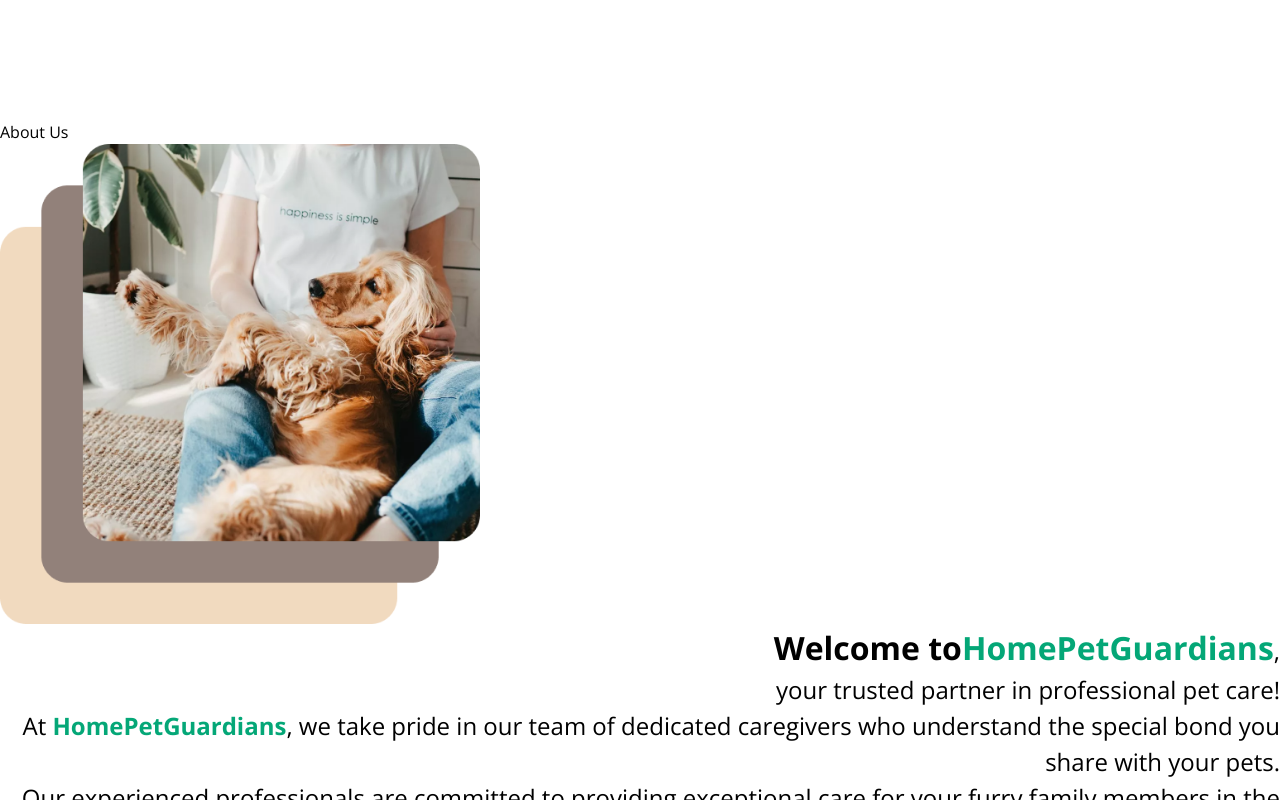
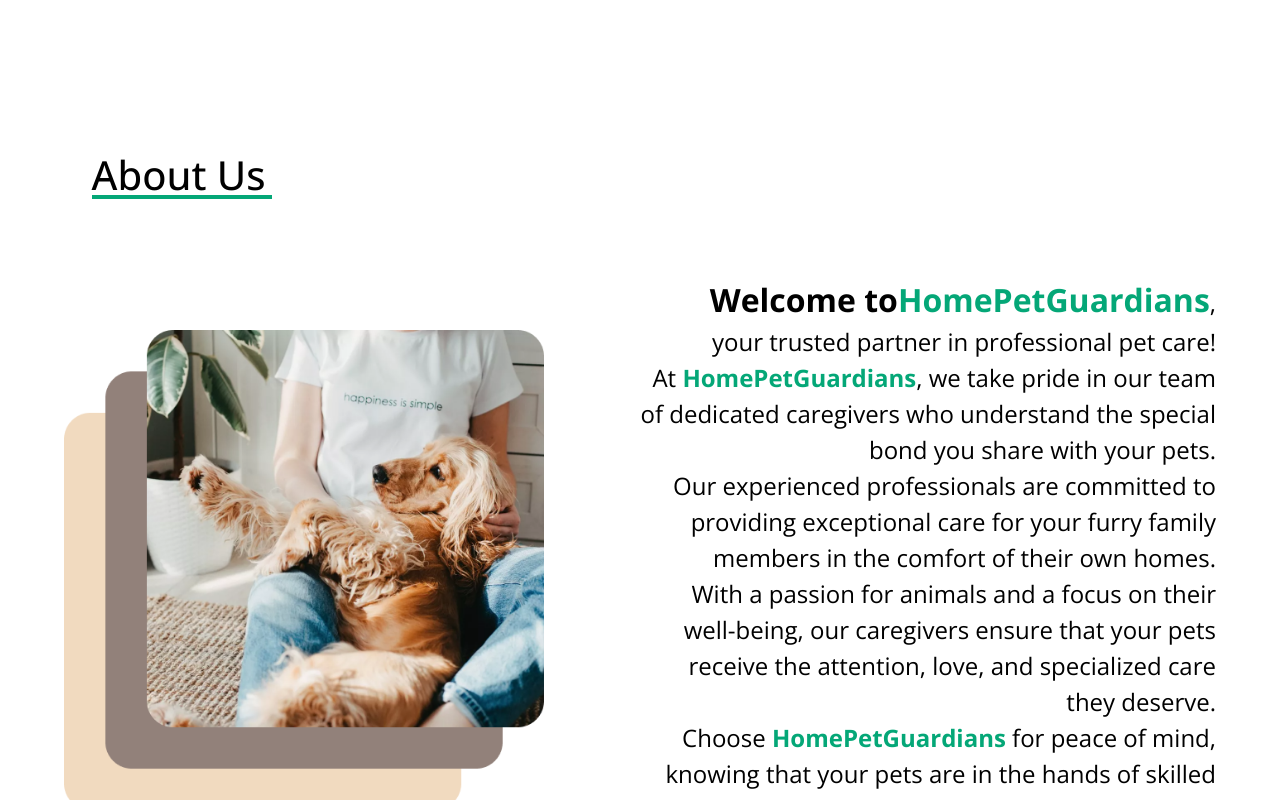
Before and after one commit to ProfessorKT/homepetguardians, a Next.js app: page / in a window 1280 px wide. Shown: the part 1480-2280 px from the top of the page. Built offline with nearby package versions, Linux system fonts and the light colour scheme; no server answers.

Commit message:
revert change

```diff
--- a/app/components/AboutUs.jsx
+++ b/app/components/AboutUs.jsx
@@ -5,13 +5,13 @@
 
 const AboutUs = () => {
   return (
-    <div name="about-us" classNameName="w-full h-screen">
-      <div classNameName="grid h-screen place-items-center mx-auto w-full">
-        <div classNameName="  lg:mt-[100px] lg:grid xl:grid-cols-4 lg:grid-cols-2 block gap-0 mx-[15%] lg:mx-[50px] w-[95%] sm:w-[90%] xl:w-[90%] 2xl:w-[85%]">
-          <div classNameName="grid content-center lg:col-span-1 xl:col-span-2 lg:max-w-[840px] w-full lg:mr-8">
-            <div classNameName="grid w-full items-center  text-3xl lg:text-6xl xl:text-7xl font-medium grow ">
-              <div classNameName="md:mt-[-50px] md:flex-col md:w-[80%] md:mx-auto">
-                <h1 classNameName="text-[40px] font-medium border-b-[4px] border-[#04A777] text-left w-[180px] lg:mt-[-150px] lg:ml-[-30px] md:ml-[-30px] md:mt-10px mt-20">
+    <div name="about-us" className="w-full h-screen">
+      <div className="grid h-screen place-items-center mx-auto w-full">
+        <div className="  lg:mt-[100px] lg:grid xl:grid-cols-4 lg:grid-cols-2 block gap-0 mx-[15%] lg:mx-[50px] w-[95%] sm:w-[90%] xl:w-[90%] 2xl:w-[85%]">
+          <div className="grid content-center lg:col-span-1 xl:col-span-2 lg:max-w-[840px] w-full lg:mr-8">
+            <div className="grid w-full items-center  text-3xl lg:text-6xl xl:text-7xl font-medium grow ">
+              <div className="md:mt-[-50px] md:flex-col md:w-[80%] md:mx-auto">
+                <h1 className="text-[40px] font-medium border-b-[4px] border-[#04A777] text-left w-[180px] lg:mt-[-150px] lg:ml-[-30px] md:ml-[-30px] md:mt-10px mt-20">
                   About Us
                 </h1>
               </div>
@@ -23,25 +23,57 @@
                   minWidth: "480px",
                   maxHeight: "480px",
                 }}
-                classNameName="lg:block hidden"
+                className="lg:block hidden"
               />
             </div>
           </div>
-          <div className="lg:flex lg:place-content-end mt-10 lg:mt-0 lg:text-[24px] lg:text-right xl:col-span-2 sm:text-left">
+          <div class="lg:flex lg:place-content-end mt-10 lg:mt-0 lg:text-[24px] lg:text-right xl:col-span-2 sm:text-left">
             <div>
-              <span className="sm:text-[24px] md:text-[32px]  font-bold text-black">Welcome to</span>
-              <span className=" sm:text-[24px] md:text-[32px]  font-bold text-[#04A777]">HomePetGuardians</span>,
-              <br className="sm:mt-0"></br>
-              <span className=" sm:text-[14px] md:text-[20px] lg:text-[24px]">your trusted partner in professional pet care!</span>
-              <br className="lg:hidden"></br><br></br>
-              <span className=" sm:text-[14px] md:text-[20px] lg:text-[24px]">At <span className="font-bold text-[#04A777]">HomePetGuardians</span>, we take pride in our team of dedicated caregivers who understand the special bond you share with your pets.</span>
-              <br className="lg:hidden"></br><br></br>
-              <span className=" sm:text-[14px] md:text-[20px] lg:text-[24px]">Our experienced professionals are committed to providing exceptional care for your furry family members in the comfort of their own homes.</span>
-              <br className="lg:hidden"></br><br></br>
-              <span className=" sm:text-[14px] md:text-[20px] lg:text-[24px]">With a passion for animals and a focus on their well-being, our caregivers ensure that your pets receive the attention, love, and specialized care they deserve.</span>
-              <br className="lg:hidden"></br><br></br>
-              <span className=" sm:text-[14px] md:text-[20px] lg:text-[24px]">Choose <span className="font-bold text-[#04A777]">HomePetGuardians</span> for peace of mind, knowing that your pets are in the hands of skilled and compassionate professionals who treat them like family.</span>
-
+              <span className="sm:text-[24px] md:text-[32px]  font-bold text-black">
+                Welcome to
+              </span>
+              <span className=" sm:text-[24px] md:text-[32px]  font-bold text-[#04A777]">
+                HomePetGuardians
+              </span>
+              ,<br className="sm:mt-0"></br>
+              <span className=" sm:text-[14px] md:text-[20px] lg:text-[24px]">
+                your trusted partner in professional pet care!
+              </span>
+              <br className="lg:hidden"></br>
+              <br></br>
+              <span className=" sm:text-[14px] md:text-[20px] lg:text-[24px]">
+                At{" "}
+                <span className="font-bold text-[#04A777]">
+                  HomePetGuardians
+                </span>
+                , we take pride in our team of dedicated caregivers who
+                understand the special bond you share with your pets.
+              </span>
+              <br className="lg:hidden"></br>
+              <br></br>
+              <span className=" sm:text-[14px] md:text-[20px] lg:text-[24px]">
+                Our experienced professionals are committed to providing
+                exceptional care for your furry family members in the comfort of
+                their own homes.
+              </span>
+              <br className="lg:hidden"></br>
+              <br></br>
+              <span className=" sm:text-[14px] md:text-[20px] lg:text-[24px]">
+                With a passion for animals and a focus on their well-being, our
+                caregivers ensure that your pets receive the attention, love,
+                and specialized care they deserve.
+              </span>
+              <br className="lg:hidden"></br>
+              <br></br>
+              <span className=" sm:text-[14px] md:text-[20px] lg:text-[24px]">
+                Choose{" "}
+                <span className="font-bold text-[#04A777]">
+                  HomePetGuardians
+                </span>{" "}
+                for peace of mind, knowing that your pets are in the hands of
+                skilled and compassionate professionals who treat them like
+                family.
+              </span>
             </div>
           </div>
           <Image
@@ -52,7 +84,7 @@
               minWidth: "220px",
               maxHeight: "220px",
             }}
-            classNameName="lg:hidden block mx-auto mt-[10px] sm"
+            className="lg:hidden block mx-auto mt-[10px] sm"
           />
         </div>
       </div>
--- a/app/dashboard/page.jsx
+++ b/app/dashboard/page.jsx
@@ -1,34 +1,9 @@
-"use client";
 import React from "react";
-import { useAuth } from "@clerk/nextjs";
-import { initializeApp } from "firebase/app";
-import { getAuth, signInWithCustomToken } from "firebase/auth";
-import { useEffect } from "react";
-import firebaseConfig from "../../lib/firebase.config";
-
-initializeApp(firebaseConfig);
 
 const DashboardPage = () => {
-  const { getToken } = useAuth();
-
-  useEffect(() => {
-    const signInWithClerk = async () => {
-      const auth = getAuth();
-      const token = await getToken({ template: "integration_firebase" });
-      const userCredentials = await signInWithCustomToken(auth, token);
-
-      /**
-       * The userCredentials.user object will call the methods of
-       * the Firebase platform as an authenticated user.
-       */
-      console.log("user ::", userCredentials.user);
-    };
-
-    signInWithClerk();
-  }, []);
   return (
     <>
-      <div> DashboardPage </div>
+      <div> DashboardPage</div>
     </>
   );
 };
```
Also changed, not shown: package.json (+1 -14 lines), 2 other files (tests, documents, lock files or other folders).
